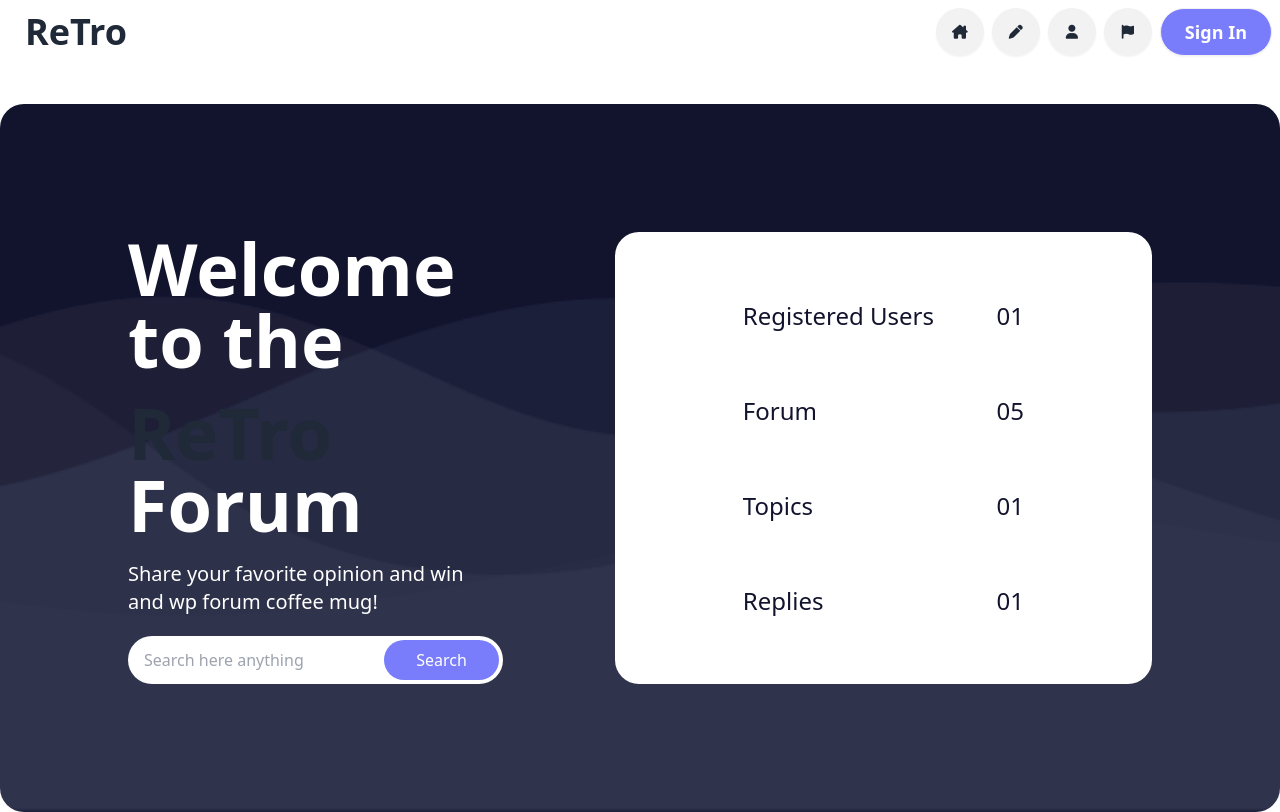
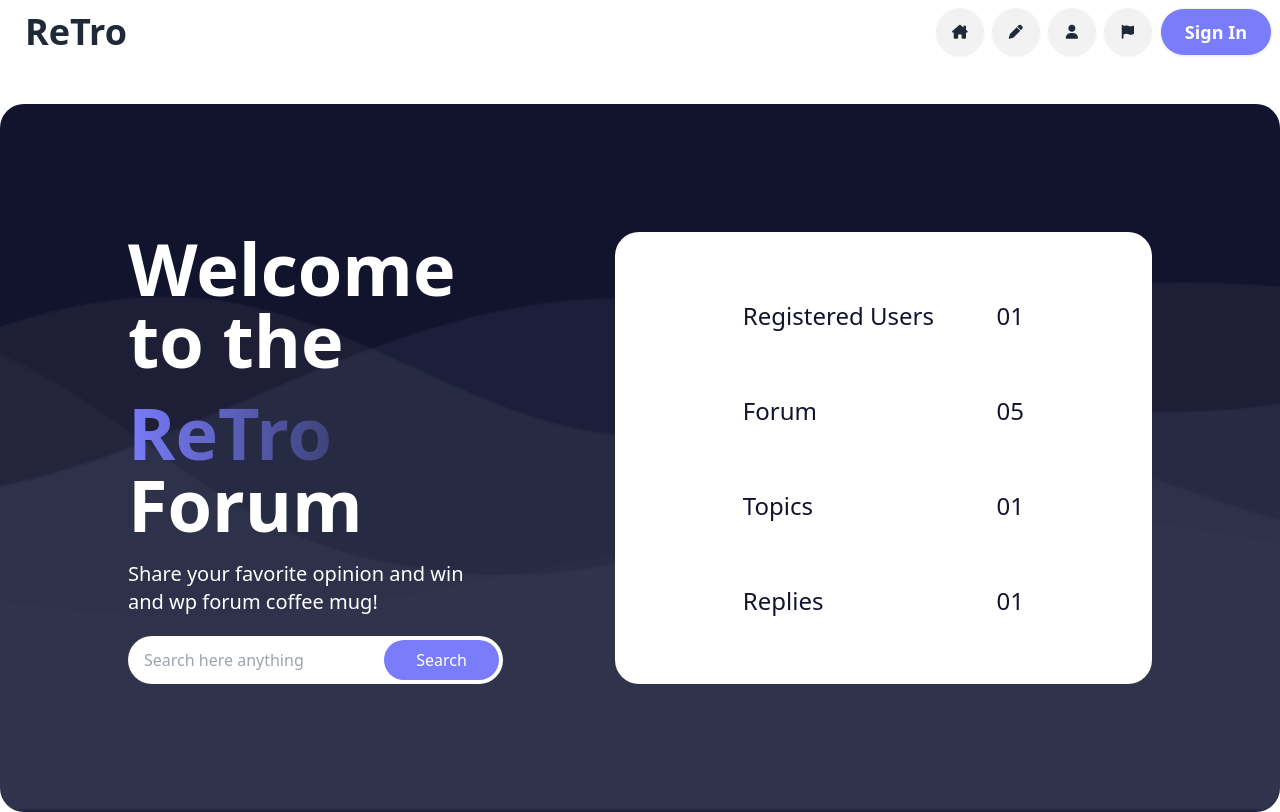
Before and after one commit to tahmedofficial/share-opinion, a plain HTML site: page index.html in a window 1280 px wide. Drawn offline with nearby package versions, Linux system fonts and the light colour scheme.

Commit message:
finish full headder

```diff
--- a/styles/styles.css
+++ b/styles/styles.css
@@ -1,5 +1,3 @@
-
-
 /* tooltip */
 .tooltip .tooltiptext {
     visibility: hidden;
@@ -16,3 +14,10 @@
 .tooltip:hover .tooltiptext {
     visibility: visible;
 }
+
+.text_greadent {
+    background: linear-gradient(to right, #797DFC,
+            #797dfc4d);
+    -webkit-background-clip: text;
+    -webkit-text-fill-color: transparent;
+}
```
Also changed, not shown: index.html (+2 -0 lines).
